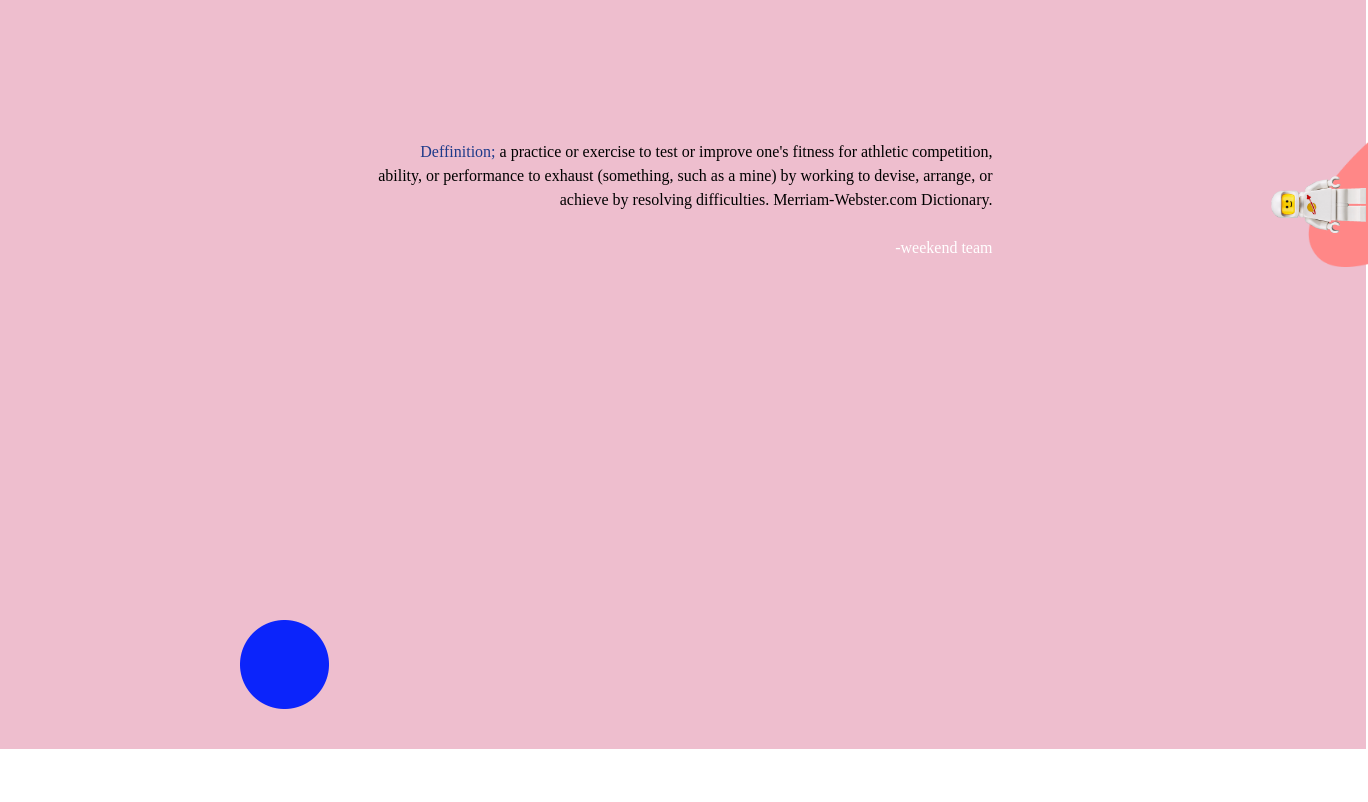
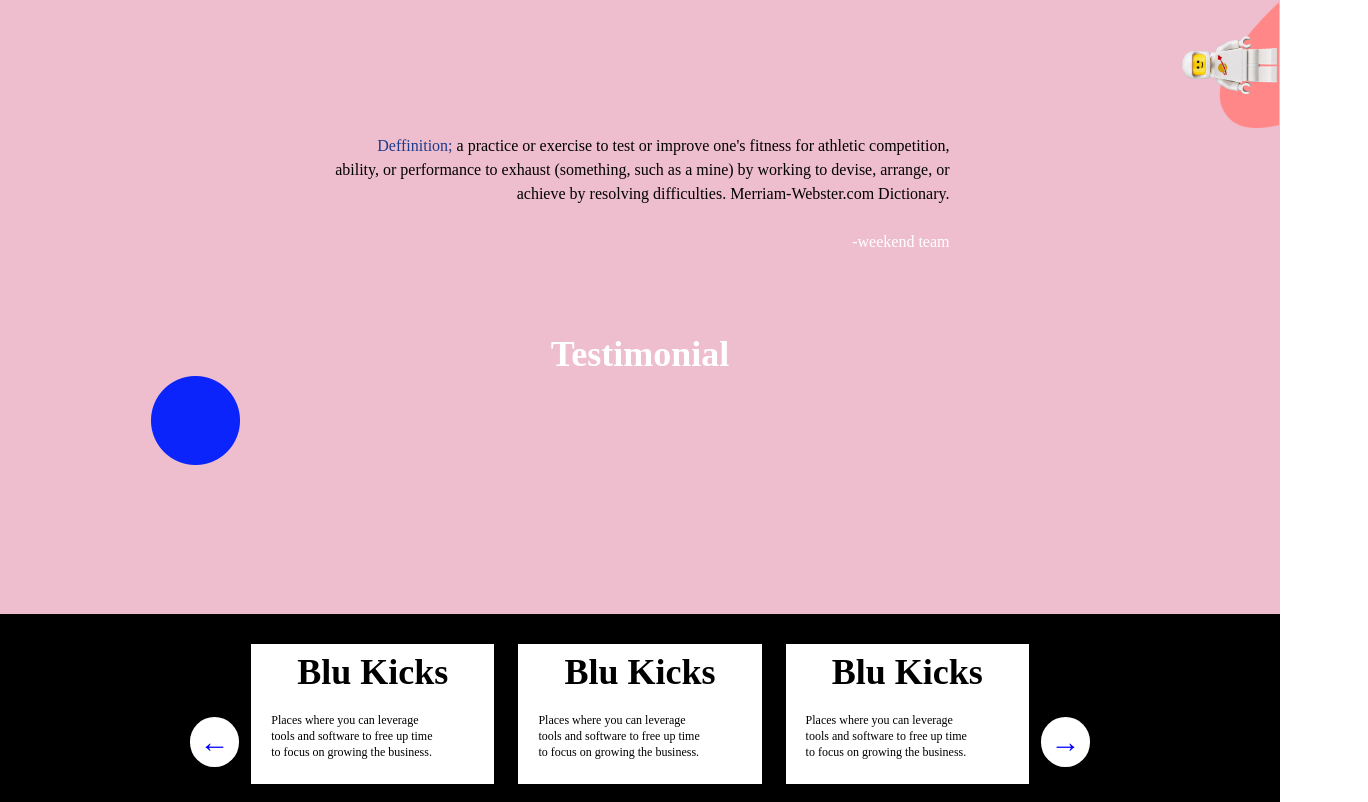
Before and after one commit to nordeeen/Landing-page-weekend, a React (Create React App) app: page / in a window 1280 px wide. Shown: the part 978-1780 px from the top of the page, 1368 px wide, since content can reach past the window. Before the commit the page ends 1727 px from the top, so only its background shows below. Built offline with nearby package versions, Linux system fonts and the light colour scheme.

Commit message:
add SecondContent component

```diff
--- a/package.json
+++ b/package.json
@@ -11,6 +11,7 @@
     "react-dom": "^18.2.0",
     "react-router-dom": "^6.4.1",
     "react-scripts": "5.0.1",
+    "swiper": "^8.4.3",
     "web-vitals": "^2.1.4"
   },
   "scripts": {
--- a/src/components/Container.js
+++ b/src/components/Container.js
@@ -8,10 +8,8 @@ import FirstContent from './FirstContent';
 const Container = () => {
   return (
     <>
-      <div>
-        <Navbar />
-        <FirstContent />
-      </div>
+      <Navbar />
+      <FirstContent />
     </>
   );
 };
--- a/src/components/FirstContent.js
+++ b/src/components/FirstContent.js
@@ -1,22 +1,22 @@
 import React from 'react';
-import bgContent from '../assets/bg-content.png';
+import bgContent from 'assets/bg-home.svg';
 import heroContent from 'assets/Bitmap.png';
 import heroRight from 'assets/Hero-Content-Right.png';
 import pathPinkRight from 'assets/path-pink-right-second.png';
 import smallOval from 'assets/small-oval.png';
+import SecondContent from './SecondContent';
 
 // w-[1366px] h-[800px]
 // w-[1366px] h-[731.43px] left-0 top-0
 const FirstContent = () => {
   return (
     <>
-      <div className="absolute md:mx-w-full bg-[#EEBECE]">
+      <div className="absolute w-full h-screen bg-[#EEBECE]">
         <div
           style={{
             backgroundImage: `url(${bgContent})`,
-            width: '1366px',
-            height: '731.43px',
           }}
+          className="w-full h-[725px] bg-[#EEBECE]"
         >
           <div className="flex justify-center items-center">
             <div className="my-[128px] text-center">
@@ -44,7 +44,7 @@ const FirstContent = () => {
           </div>
         </div>
         <div className="bg-[#EEBECE] text-white w-full h-screen flex justify-center items-center">
-          <div className="flex absolute right-[-2px] bottom-[466px]">
+          <div className="flex absolute right-[1px] bottom-[-255px]">
             <img
               src={heroRight}
               alt="hero-right"
@@ -56,7 +56,7 @@ const FirstContent = () => {
               className="w-[60px] h-[158px] object-contain"
             />
           </div>
-          <div className="w-[619px] h-[160px]">
+          <div className="w-[619px] h-[160px] px-auto">
             <p className="text-right text-black">
               <span className="text-blue-900">Deffinition;</span> a practice or
               exercise to test or improve one's fitness for athletic
@@ -64,16 +64,20 @@ const FirstContent = () => {
               as a mine) by working to devise, arrange, or achieve by resolving
               difficulties. Merriam-Webster.com Dictionary.
             </p>
-            <p className="text-right mt-6">-weekend team</p>
+            <p className="text-right mt-6 my-20">-weekend team</p>
+            <div className="flex flex-col">
+              <h2 className="text-black-900 flex justify-center text-4xl font-extrabold text-center">
+                Testimonial
+              </h2>
+              <img
+                src={smallOval}
+                alt="oval"
+                className="w-[89px] h-[89px] object-contain mt-[2px] ml-[-180px]"
+              />
+            </div>
           </div>
         </div>
-        <div>
-          <img
-            src={smallOval}
-            alt="small-oval"
-            className="w-[89px] h-[89px] ml-60 mb-10"
-          />
-        </div>
+        <SecondContent />
       </div>
     </>
   );
--- /dev/null
+++ b/src/components/SecondContent.js
@@ -0,0 +1,54 @@
+/* eslint-disable jsx-a11y/anchor-has-content */
+import React from 'react';
+
+const SecondContent = () => {
+  return (
+    <>
+      <div className="absolute w-full h-screen bg-black flex justify-center items-center">
+        <div className="relative top-[-300px] w-[900px] h-[200px] flex justify-between items-center py-10">
+          <a
+            href="/"
+            className="w-[50px] h-[50px] bg-white flex justify-center items-center rounded-full mt-[55px]"
+          >
+            <span className="text-[blue] text-3xl font-bold">←</span>
+          </a>
+          <div className="w-[247px] h-[140px] bg-[#FFFFFF] mx-3 py-2 shadow-sm z-20">
+            <h1 className="text-4xl font-black text-center">Blu Kicks</h1>
+            <div className="w-[207px] h-[42px]">
+              <p className="text-xs font-normal px-[20px] mt-5">
+                Places where you can leverage tools and software to free up time
+                to focus on growing the business.
+              </p>
+            </div>
+          </div>
+          <div className="w-[247px] h-[140px] bg-[#FFFFFF] mx-3 py-2 shadow-sm z-20">
+            <h1 className="text-4xl font-black text-center">Blu Kicks</h1>
+            <div className="w-[207px] h-[42px]">
+              <p className="text-xs font-normal px-[20px] mt-5">
+                Places where you can leverage tools and software to free up time
+                to focus on growing the business.
+              </p>
+            </div>
+          </div>
+          <div className="w-[247px] h-[140px] bg-[#FFFFFF] mx-3 py-2 shadow-sm z-20">
+            <h1 className="text-4xl font-black text-center">Blu Kicks</h1>
+            <div className="w-[207px] h-[42px]">
+              <p className="text-xs font-normal px-[20px] mt-5">
+                Places where you can leverage tools and software to free up time
+                to focus on growing the business.
+              </p>
+            </div>
+          </div>
+          <a
+            href="/"
+            className="w-[50px] h-[50px] bg-white flex justify-center items-center rounded-full mt-[55px]"
+          >
+            <span className="text-[blue] text-3xl font-bold">→</span>
+          </a>
+        </div>
+      </div>
+    </>
+  );
+};
+
+export default SecondContent;
```
Also changed, not shown: src/assets/bg-home.svg (added), 1 other file (tests, documents, lock files or other folders).
